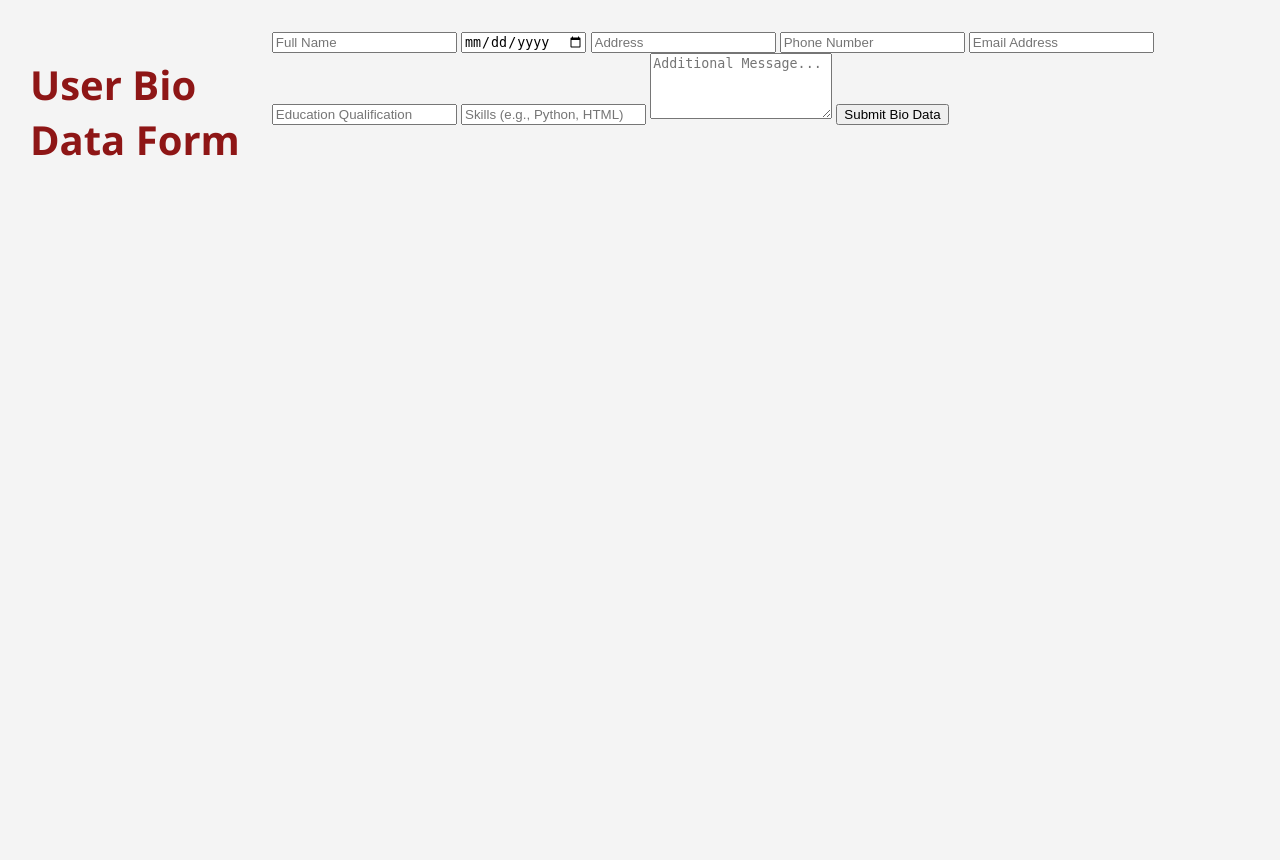
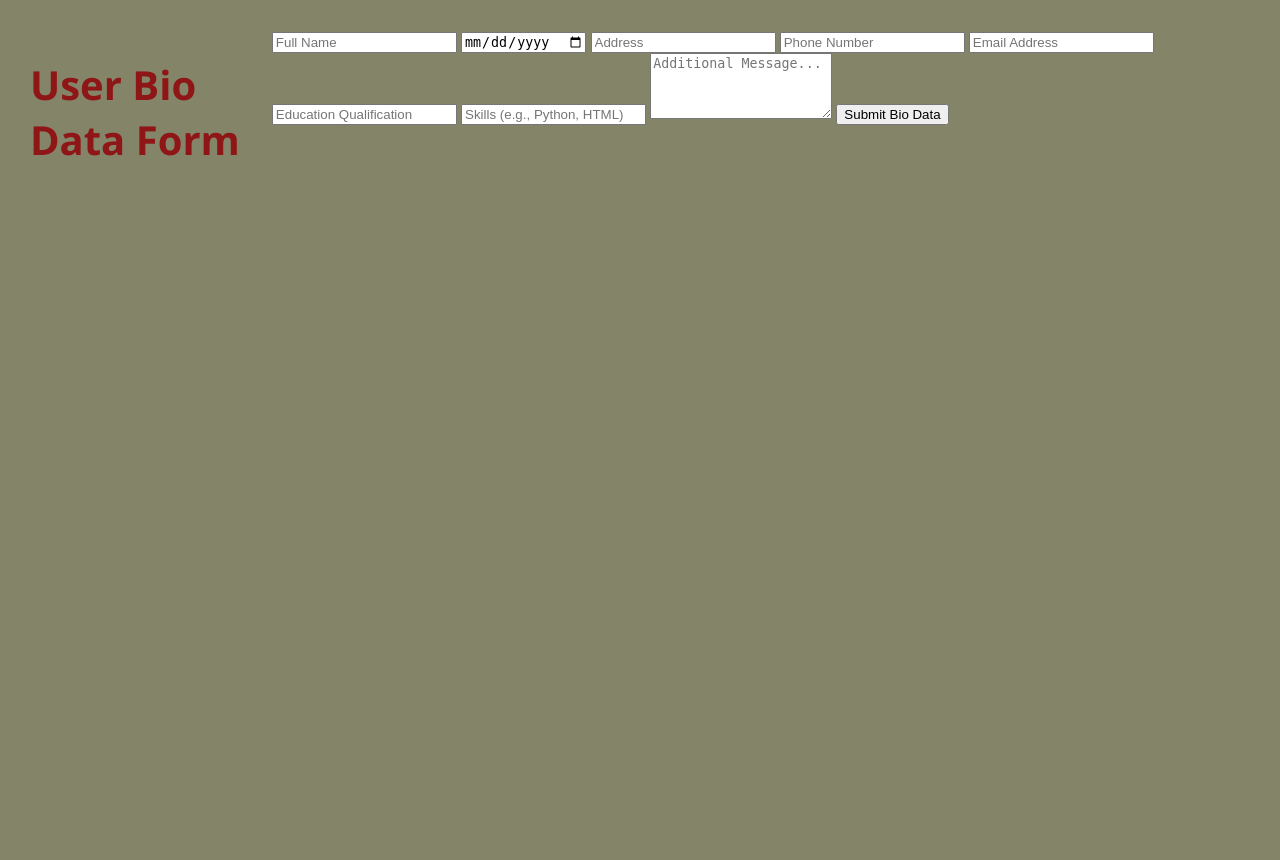
Before and after one commit to gautamydv9812/flask_app_deploy, a Flask app: page /userdata in a window 1280 px wide. Run offline with Flask 3, Linux system fonts and the light colour scheme.

Commit message:
Update style.css

```diff
--- a/static/style.css
+++ b/static/style.css
@@ -2,7 +2,7 @@ body {
     font-family: 'Segoe UI', Tahoma, Geneva, Verdana, sans-serif;
     margin: 0;
     padding: 0;
-    background: #f4f4f4;
+    background: #a9aa8a;
     color: #333;
 }
 
@@ -12,6 +12,7 @@ body {
     align-items: flex-start;
     min-height: 100vh;
     padding: 30px;
+    background: #848469;
 }
 
 .card {
```
